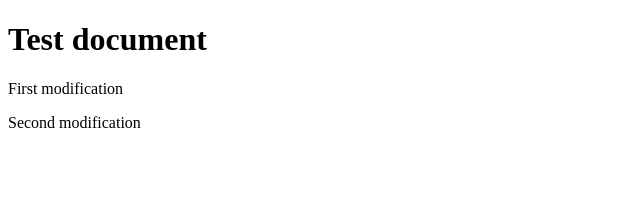
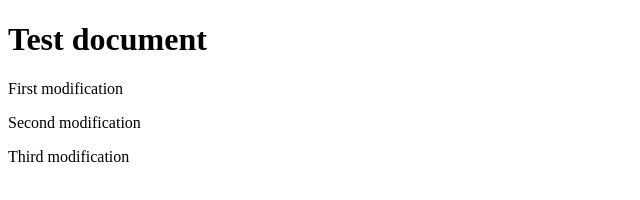
Before and after one commit to Jamesk232/testrepo, a plain HTML site: page index.html in a window 1280 px wide. Shown: the whole page, without its empty margins (0-640 px from the left). Drawn offline with Linux system fonts and the light colour scheme.

Commit message:
added third mod

```diff
--- a/index.html
+++ b/index.html
@@ -10,5 +10,6 @@
  <h1>Test document</h1>
  <p>First modification</p>
  <p>Second modification</p>
+ <p>Third modification</p>
 </body>
 </html>
```
